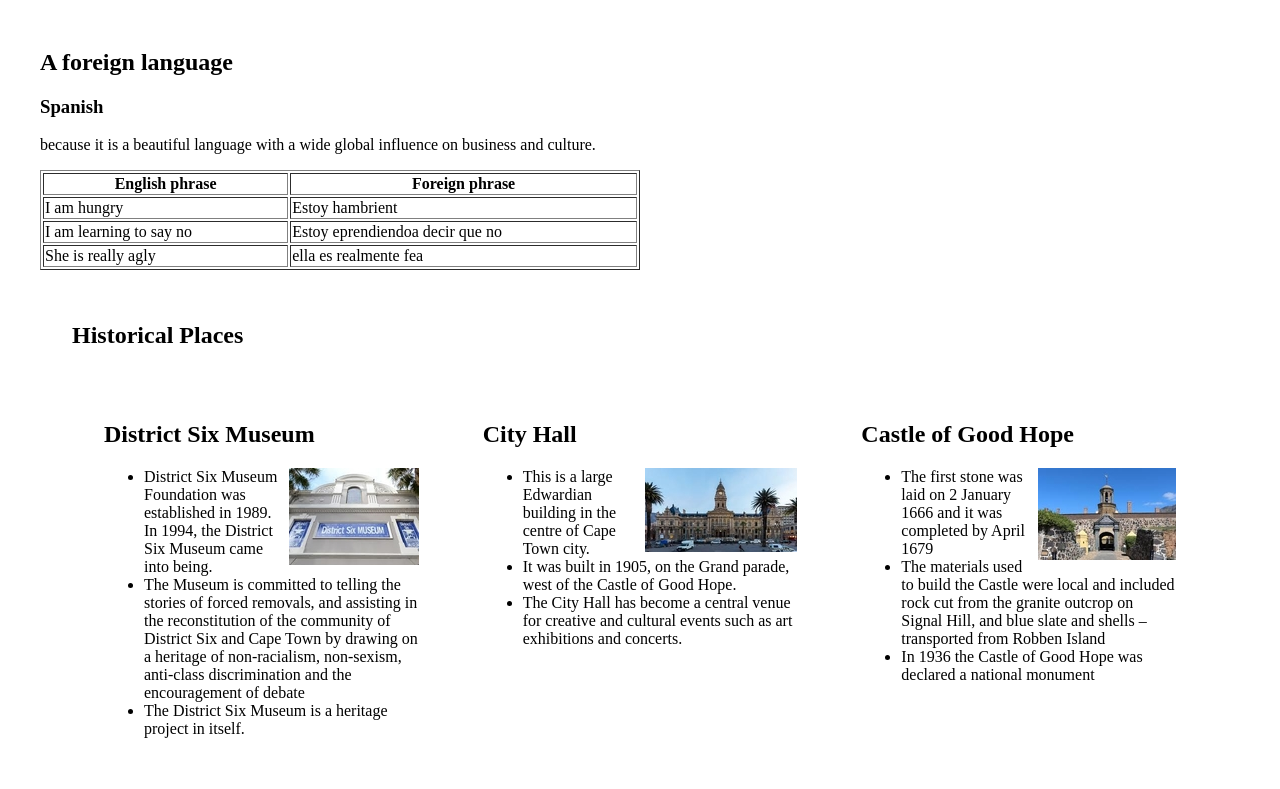
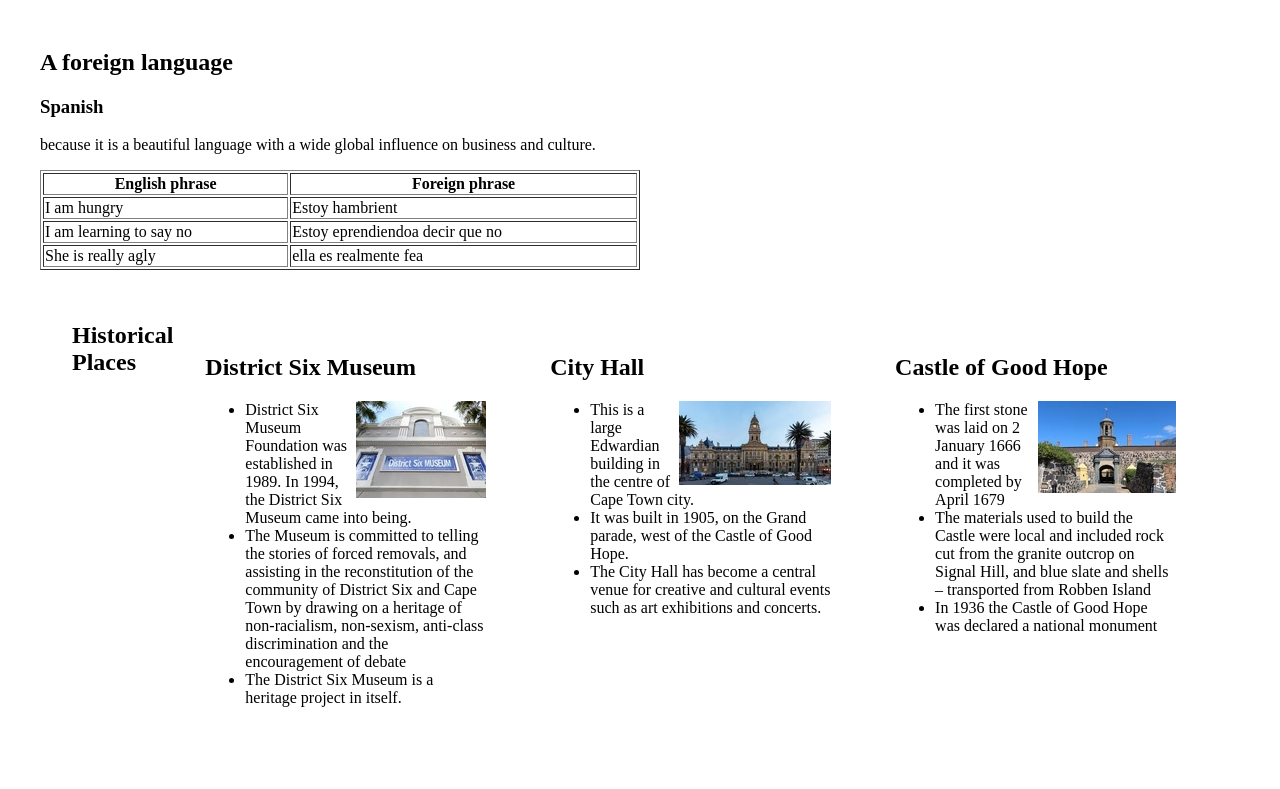
Before and after one commit to Bomza91/New_webpage, a plain HTML site: page my-webpage.html in a window 1280 px wide. Shown: the part 564-1353 px from the top of the page. Drawn offline with Linux system fonts and the light colour scheme.

Commit message:
new changes

```diff
--- a/my-webpage.html
+++ b/my-webpage.html
@@ -58,10 +58,10 @@
         display: flex;
       }
 
-    @media(max-width: 800px) {
+    @media(min-width: 800px) {
 
-      .home {
-        display: grid;
+      .history {
+        display: flex;
       }
 
     }
```
